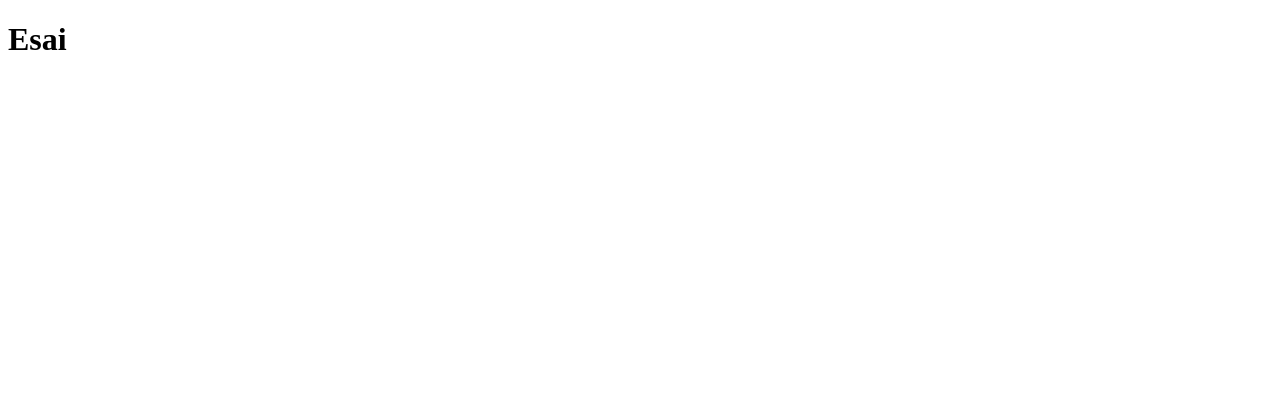
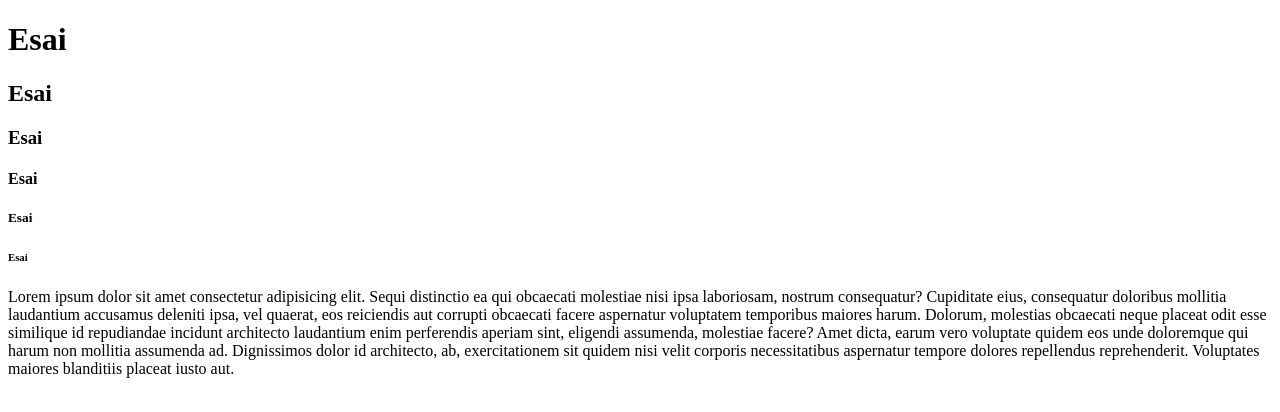
Before and after one commit to Esai27/HTML-Practice, a plain HTML site: page Sample/index.html in a window 1280 px wide. Drawn offline with Linux system fonts and the light colour scheme.

Commit message:
basic tags added

```diff
--- a/Sample/index.html
+++ b/Sample/index.html
@@ -3,10 +3,17 @@
 <head>
     <meta charset="UTF-8">
     <meta name="viewport" content="width=device-width, initial-scale=1.0">
-    <title>Document</title>
+    <meta name="author" content="Esai">
+    <title>Soundharya</title>
 </head>
 <body>
     <h1>Esai</h1>
+    <h2>Esai</h2>
+    <h3>Esai</h3>
+    <h4>Esai</h4>
+    <h5>Esai</h5>
+    <h6>Esai</h6>
+    <p>Lorem ipsum dolor sit amet consectetur adipisicing elit. Sequi distinctio ea qui obcaecati molestiae nisi ipsa laboriosam, nostrum consequatur? Cupiditate eius, consequatur doloribus mollitia laudantium accusamus deleniti ipsa, vel quaerat, eos reiciendis aut corrupti obcaecati facere aspernatur voluptatem temporibus maiores harum. Dolorum, molestias obcaecati neque placeat odit esse similique id repudiandae incidunt architecto laudantium enim perferendis aperiam sint, eligendi assumenda, molestiae facere? Amet dicta, earum vero voluptate quidem eos unde doloremque qui harum non mollitia assumenda ad. Dignissimos dolor id architecto, ab, exercitationem sit quidem nisi velit corporis necessitatibus aspernatur tempore dolores repellendus reprehenderit. Voluptates maiores blanditiis placeat iusto aut.</p>
 
 </body>
 </html>
```
